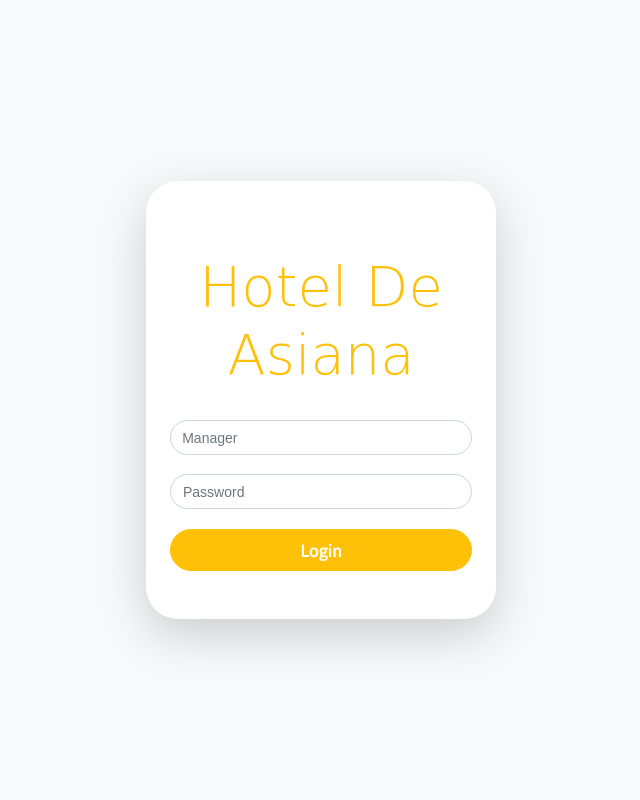
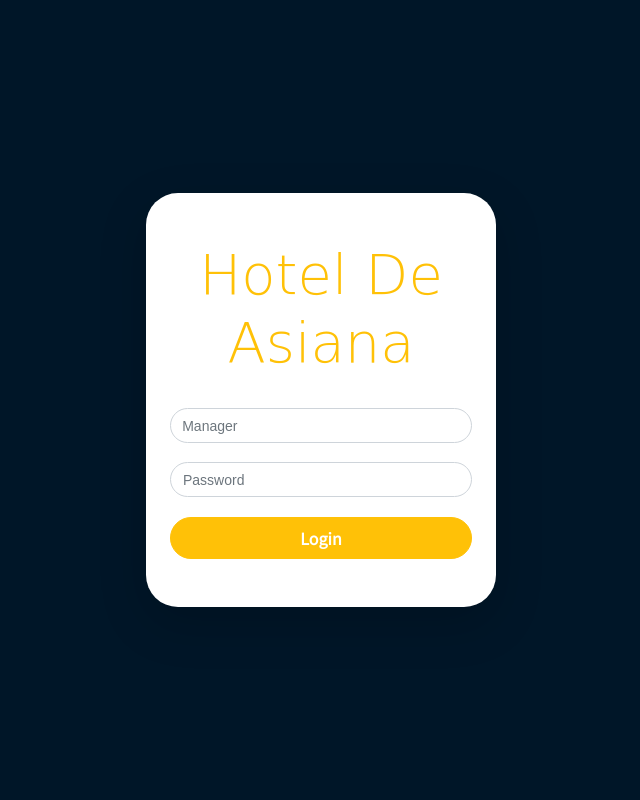
Before and after one commit to Gravewalker666/hotel_de_asiana, a PHP site: page / in a window 1280 px wide. Shown: the whole page, without its empty margins (319-959 px from the left). Run offline with PHP 8.4, Linux system fonts and the light colour scheme; some libraries are stand-ins or nearby versions; some web fonts are replaced.

Commit message:
Change UI theme color to dark blue

```diff
--- a/css/styles.css
+++ b/css/styles.css
@@ -40,3 +40,6 @@ body {
     font-size: 13px;
     font-family: sans-serif;
 }
+.bg-dark-blue {
+    background-color: #001628;
+}
--- a/dashboard/index.php
+++ b/dashboard/index.php
@@ -20,12 +20,12 @@
     }
 ?>
 <div class="row vh-100 w-100">
-    <div class="col-2">
+    <div class="col-2 bg-dark-blue text-white">
         <div class="sticky-top">
             <h4 class="font-sanista text-warning pt-5 p-2 text-center">
                 Hotel De Asiana
             </h4>
-            <h6 class="text-muted text-center text-capitalize">
+            <h6 class="text-center text-capitalize">
                 <?php echo $_SESSION['user'] ?> dashboard
             </h6>
             <hr class="mx-5">
--- a/index.php
+++ b/index.php
@@ -1,10 +1,10 @@
 <?php require 'includes/header.php'; ?>
-<div class="bg-light">
+<div class="bg-dark-blue">
     <div class="container">
         <div class="row vh-100 align-items-center justify-content-center text-center">
             <div class="col-md-4">
                 <div class="shadow-lg rounded-xl p-4 bg-white">
-                    <h1 class="font-sanista display-4 text-warning pt-5 pb-4">
+                    <h1 class="font-sanista display-4 text-warning pt-4 pb-4">
                         Hotel De Asiana
                     </h1>
                     <form class="pb-4" action="config.php" method="POST">
```
